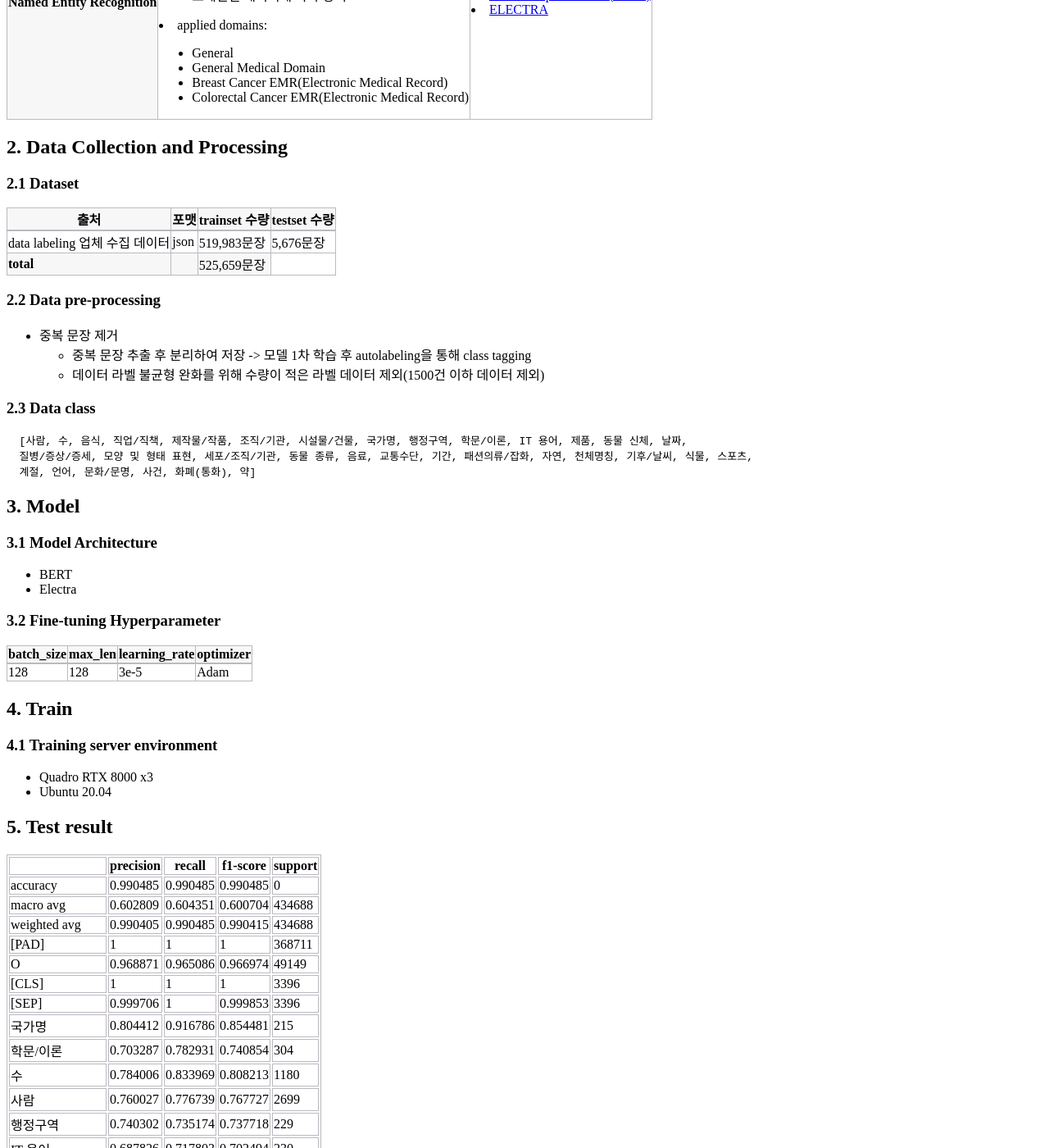
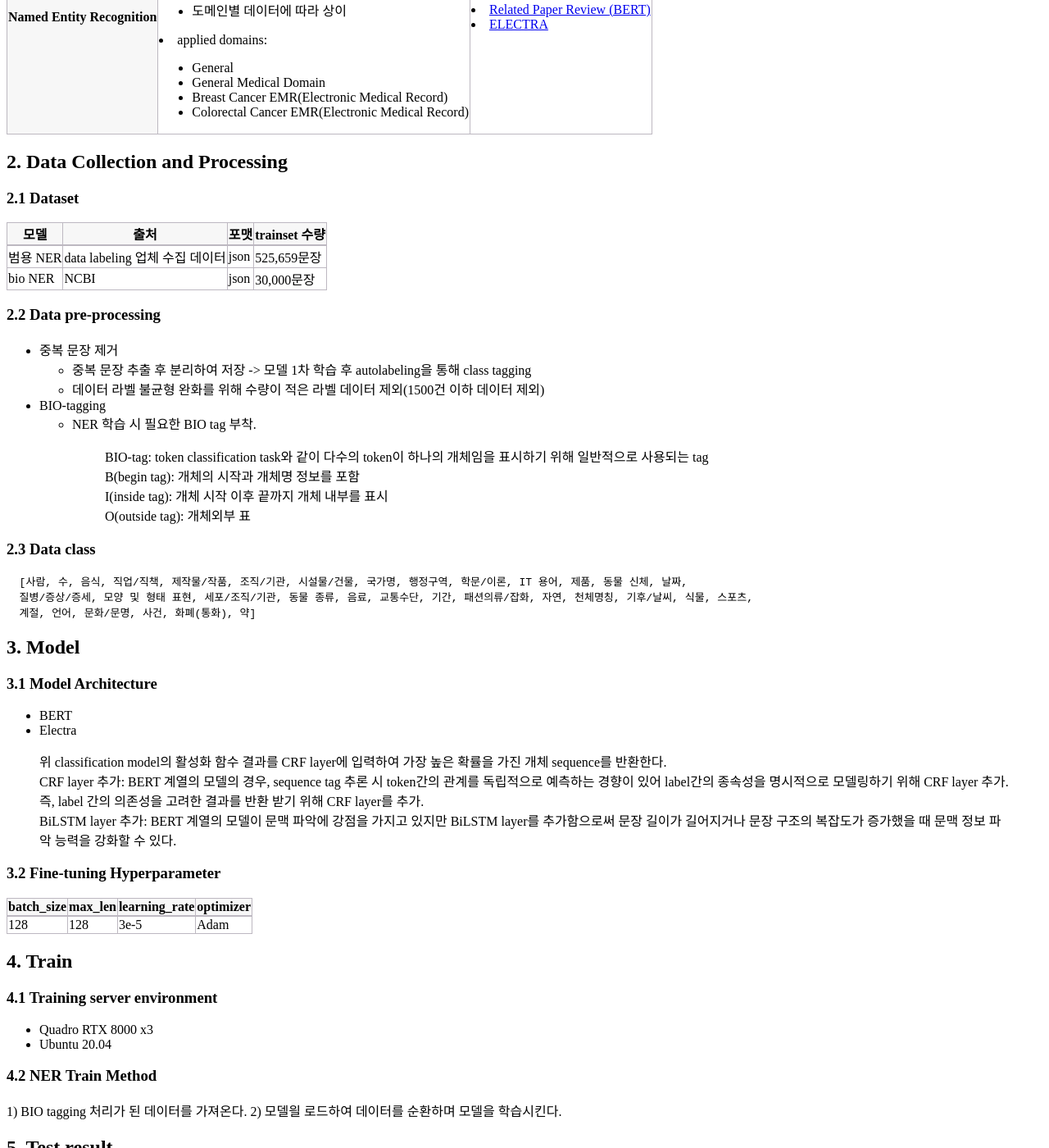
Before and after one commit to finddme/finddme.github.io, a Jekyll site: the page built from _posts/2022-09-25-NER.md, in a window 1280 px wide and 1400 px high, scrolled down 471 px. Shown: the whole window at 82% size. Built offline with Jekyll 4.4.1, drawn with Linux system fonts in a browser that asks for light colours.

Commit message:
Update 2022-09-25-NER.md

````diff
--- a/_posts/2022-09-25-NER.md
+++ b/_posts/2022-09-25-NER.md
@@ -93,9 +93,10 @@ tag: Development
    </head>
    <body>
      <table style="border-collapse:collapse">
-       <tr><th class="line4" bgcolor="#F8F7F9">출처</th><th class="line4" bgcolor="#F8F7F9">포맷</th><th class="line4" bgcolor="#F8F7F9">trainset 수량</th><th class="line4" bgcolor="#F8F7F9">testset 수량</th></tr>
-       <tr><td class="line">data labeling 업체 수집 데이터</td><td class="line">json</td><td class="line">519,983문장</td><td class="line">5,676문장</td></tr>
-       <tr><td class="line3"><strong>total</strong></td><td class="line3"> </td><td class="line3">525,659문장</td></tr>
+       <tr><th class="line4" bgcolor="#F8F7F9">모델</th><th class="line4" bgcolor="#F8F7F9">출처</th><th class="line4" bgcolor="#F8F7F9">포맷</th><th class="line4" bgcolor="#F8F7F9">trainset 수량</th></tr>
+       <tr><td class="line">범용 NER</td><td class="line">data labeling 업체 수집 데이터</td><td class="line">json</td><td class="line">525,659문장</td></tr>
+       <tr><td class="line">bio NER</td><td class="line">NCBI</td><td class="line">json</td><td class="line">30,000문장</td></tr>
+<!--        <tr><td class="line3"><strong>total</strong></td><td class="line3"> </td><td class="line3">525,659문장</td></tr> -->
      </table>
  </body>
  </html>
@@ -104,6 +105,13 @@ tag: Development
   - 중복 문장 제거
     - 중복 문장 추출 후 분리하여 저장 -> 모델 1차 학습 후 autolabeling을 통해 class tagging
     - 데이터 라벨 불균형 완화를 위해 수량이 적은 라벨 데이터 제외(1500건 이하 데이터 제외)
+
+  - BIO-tagging
+    - NER 학습 시 필요한 BIO tag 부착.
+      > BIO-tag: token classification task와 같이 다수의 token이 하나의 개체임을 표시하기 위해 일반적으로 사용되는 tag<br>
+      > B(begin tag): 개체의 시작과 개체명 정보를 포함<br>
+      > I(inside tag): 개체 시작 이후 끝까지 개체 내부를 표시<br>
+      > O(outside tag): 개체외부 표
 
 ### 2.3 Data class
 ```json
@@ -116,6 +124,10 @@ tag: Development
 ### 3.1 Model Architecture
   - BERT
   - Electra
+
+  > 위 classification model의 활성화 함수 결과를 CRF layer에 입력하여 가장 높은 확률을 가진 개체 sequence를 반환한다.<br>
+  > CRF layer 추가: BERT 계열의 모델의 경우, sequence tag 추론 시 token간의 관계를 독립적으로 예측하는 경향이 있어 label간의 종속성을 명시적으로 모델링하기 위해 CRF layer 추가. 즉, label 간의 의존성을 고려한 결과를 반환 받기 위해 CRF layer를 추가.<br>
+  > BiLSTM layer 추가:  BERT 계열의 모델이 문맥 파악에 강점을 가지고 있지만 BiLSTM layer를 추가함으로써 문장 길이가 길어지거나 문장 구조의 복잡도가 증가했을 때 문맥 정보 파악 능력을 강화할 수 있다.
 
 ### 3.2 Fine-tuning Hyperparameter
 
@@ -145,6 +157,11 @@ tag: Development
 ### 4.1 Training server environment
   - Quadro RTX 8000 x3
   - Ubuntu 20.04
+
+### 4.2 NER Train Method
+
+1) BIO tagging 처리가 된 데이터를 가져온다.
+2) 모델읠 로드하여 데이터를 순환하며 모델을 학습시킨다.
 
 ## 5\. Test result
 
````
